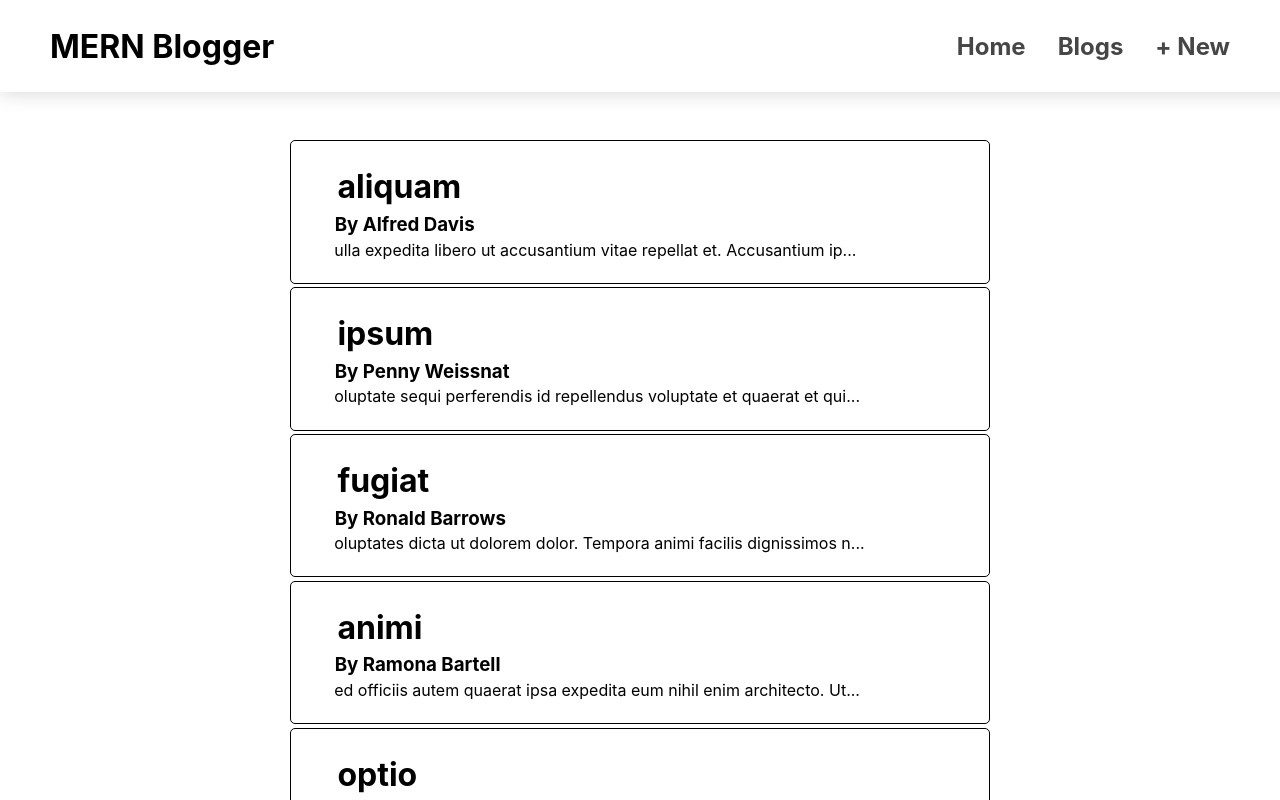
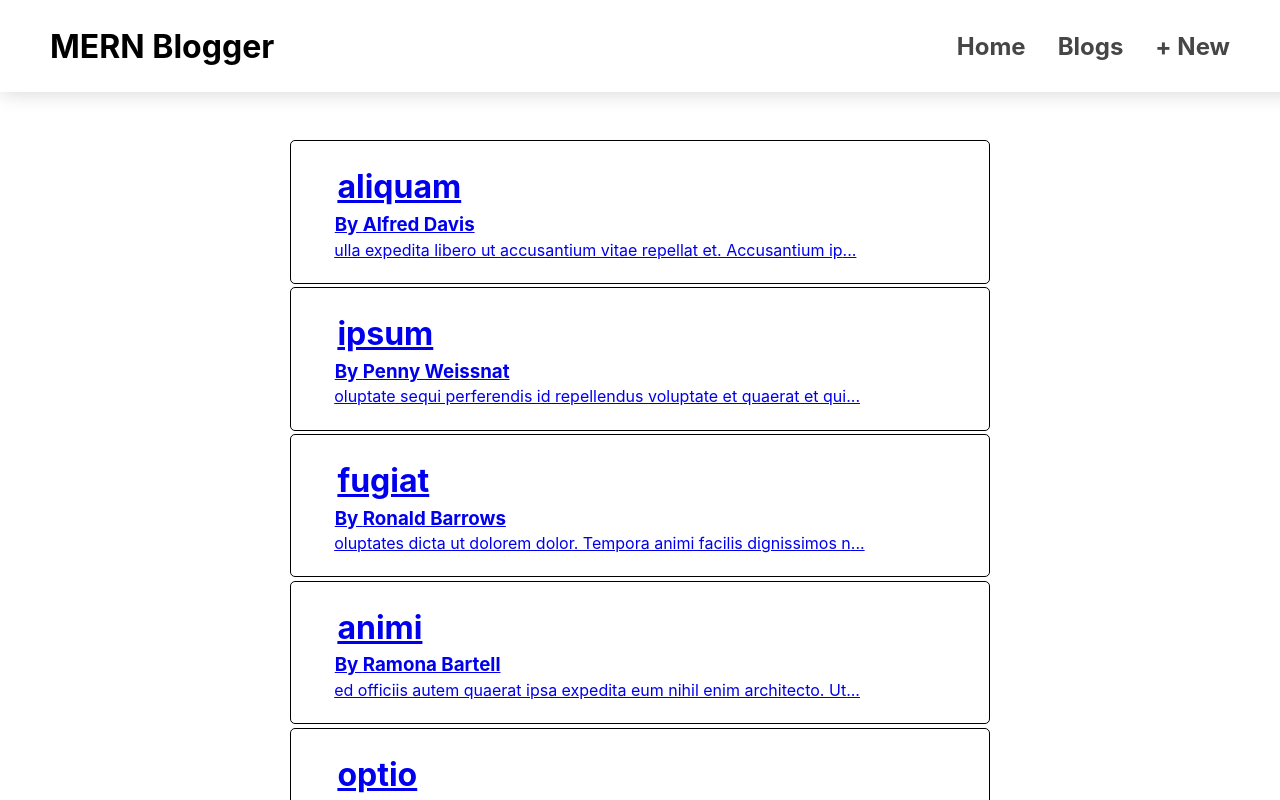
Before and after one commit to Michael-J-Fernandez/ExpressBlogger_mern_client, a React (Create React App) app: page /blogs in a window 1280 px wide. Shown: the top 800 px of the page. Built offline with nearby package versions, Linux system fonts and the light colour scheme.

Commit message:
Added Link to single blogs page.

```diff
--- a/src/pages/BlogsList.js
+++ b/src/pages/BlogsList.js
@@ -1,15 +1,19 @@
-
+import { Link } from 'react-router-dom';
 
 const BlogsList = ({ blogs }) => {
 
     return (
         <div className="blogs">
             {blogs && blogs.map(blog => (
-                <div className="blog-card">
-                <h1>{blog.title}</h1>
-                <h3>By {blog.author}</h3>
-                <p>{blog.text.substring(1, 70)}...</p>
-                </div>
+                <Link to={`${blog.id}`}>
+                    <div
+                        className="blog-card"
+                    >
+                    <h1>{blog.title}</h1>
+                    <h3>By {blog.author}</h3>
+                    <p>{blog.text.substring(1, 70)}...</p>
+                    </div>
+                </Link>
             ))}
         </div>
     );
```
